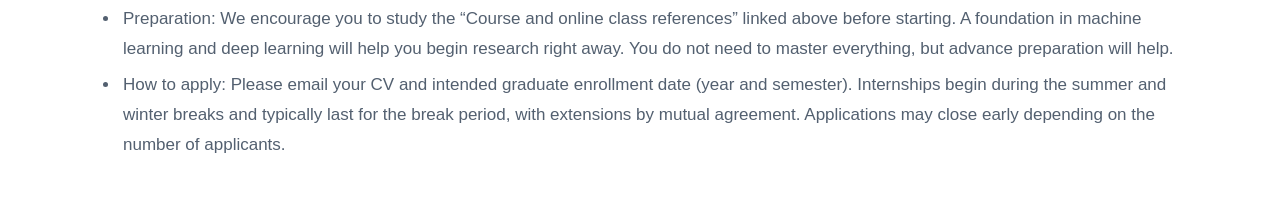
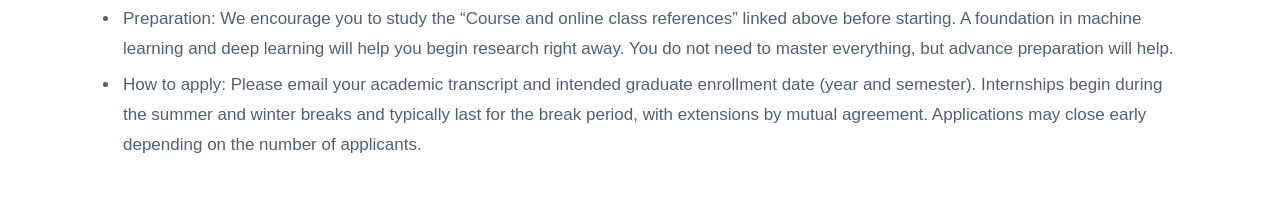
Before and after one commit to idealab-ku/idealab-website, a Next.js app: page /join in a window 1280 px wide. Shown: the part 1941-2151 px from the top of the page. Built offline with nearby package versions, Linux system fonts and the light colour scheme.

Commit message:
Request academic transcript for undergraduate internships

```diff
--- a/app/content/join.ts
+++ b/app/content/join.ts
@@ -51,7 +51,7 @@ export const faqItems: FaqItem[] = [
       { type: "list", items: [
         "Eligibility: Internships are intended for students who wish to join our research group and conduct research with us. We recommend joining in your third or fourth year. Most of our current members joined between the summer and winter breaks of their third year.",
         "Preparation: We encourage you to study the “Course and online class references” linked above before starting. A foundation in machine learning and deep learning will help you begin research right away. You do not need to master everything, but advance preparation will help.",
-        "How to apply: Please email your CV and intended graduate enrollment date (year and semester). Internships begin during the summer and winter breaks and typically last for the break period, with extensions by mutual agreement. Applications may close early depending on the number of applicants.",
+        "How to apply: Please email your academic transcript and intended graduate enrollment date (year and semester). Internships begin during the summer and winter breaks and typically last for the break period, with extensions by mutual agreement. Applications may close early depending on the number of applicants.",
       ] },
     ],
   },
```
